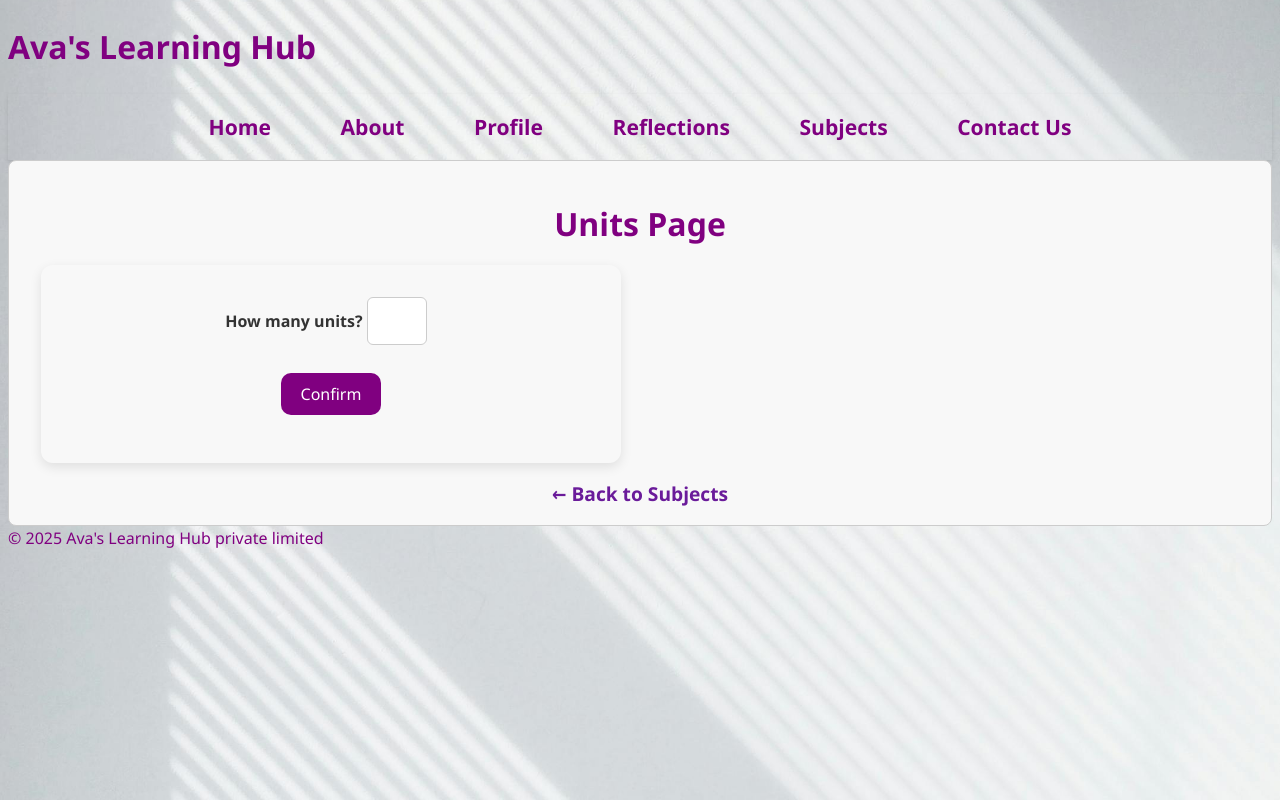
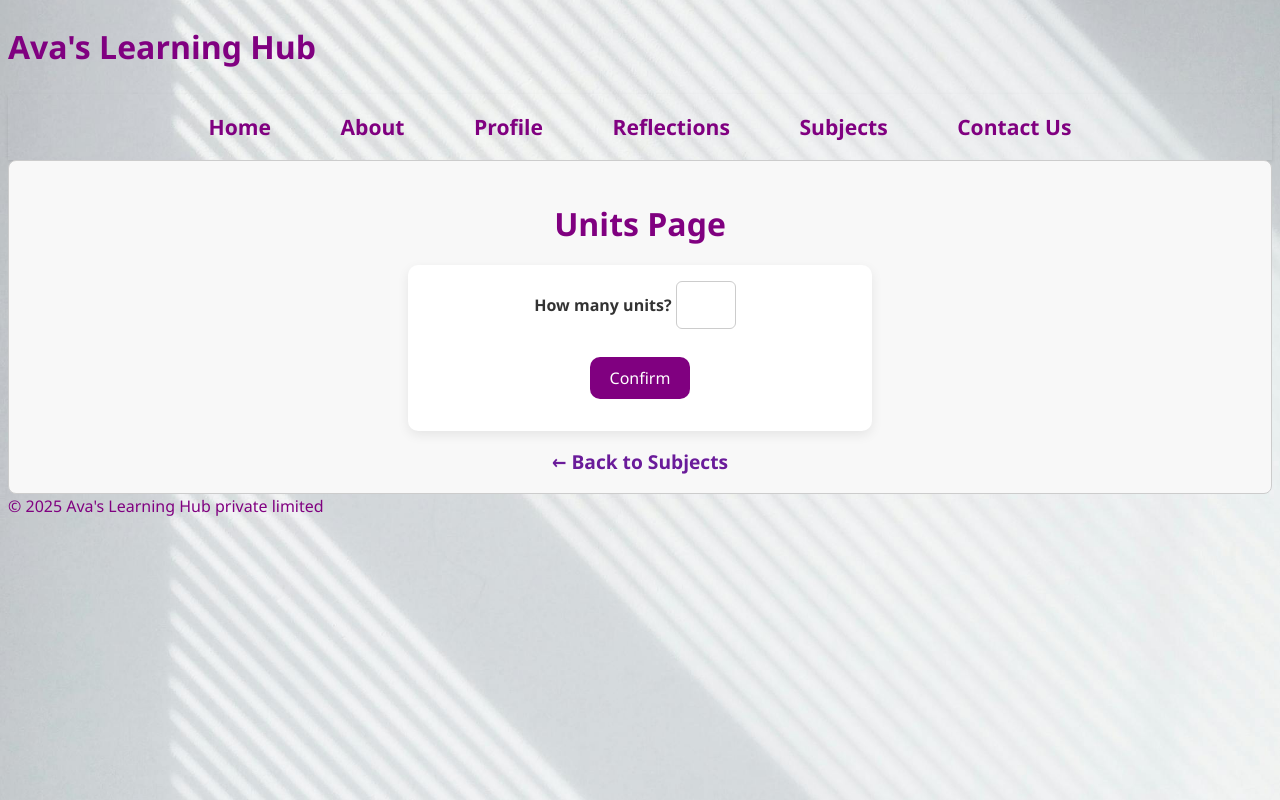
Before and after one commit to DeepthiGirijaThampi/ava-learning-hub, a React (Vite) app: page /units/1763430631900 in a window 1280 px wide. Both pictures are taken after a click on the button "Add Units". Built offline with nearby package versions, Linux system fonts and the light colour scheme.

Commit message:
Updated unit.css and Units.jsx for a few styling polishing

```diff
--- a/src/components/pages/Units.jsx
+++ b/src/components/pages/Units.jsx
@@ -103,7 +103,8 @@
 
     {/* Step 2: Show input box if they clicked on Add Units */}
     {showLimitInput && (
-        <form onSubmit={handleLimitSubmit} style={{ textAlign: 'center', margin: '1rem' }}>
+        <div className="add-units-form">
+        <form onSubmit={handleLimitSubmit} >
         <label>
             How many units?{' '}
             <input
@@ -117,6 +118,7 @@
         <CustomButton text="Confirm" type="submit" />
         {error && <p style={{ color: 'red' }}>{error}</p>}
         </form>
+        </div>
     )}
 
     {/* Step 3: Real Add Unit button */}
@@ -136,6 +138,7 @@
 
     {/* on clicking the real Add units generate the form and save it */}
     {showUnitForm && (
+    <div className="add-units-form">
     <form onSubmit={handleSaveUnit} style={{ textAlign: 'center', marginBottom: '1rem' }}>
     <div>
     <input
@@ -158,6 +161,7 @@
     </div>
     <CustomButton text="Save Unit" type="submit" />
     </form>
+    </div>
     )}
     {/* Step 4: Show list of units */}
     {unitLimit && units.length === 0 && (
--- a/src/components/pages/units.css
+++ b/src/components/pages/units.css
@@ -1,5 +1,5 @@
 /* units contaiter div*/
-.units-container {
+.units-container{
     display: flex;
     justify-content: center;
     margin: 2rem auto;
@@ -48,3 +48,21 @@
     text-decoration: line-through;
     color: gray;
   } */
+
+  .add-units-form {
+    display: flex;
+    justify-content: center;
+    align-items: center;
+    width: 100%;
+    margin: 1rem auto;
+  }
+
+  .add-units-form form {
+    background-color: #ffffff;
+    padding: 1rem 2rem;
+    border-radius: 10px;
+    box-shadow: 0 4px 12px rgba(0, 0, 0, 0.08);
+    text-align: center;
+    max-width: 400px;
+    width: 100%;
+  }
```
